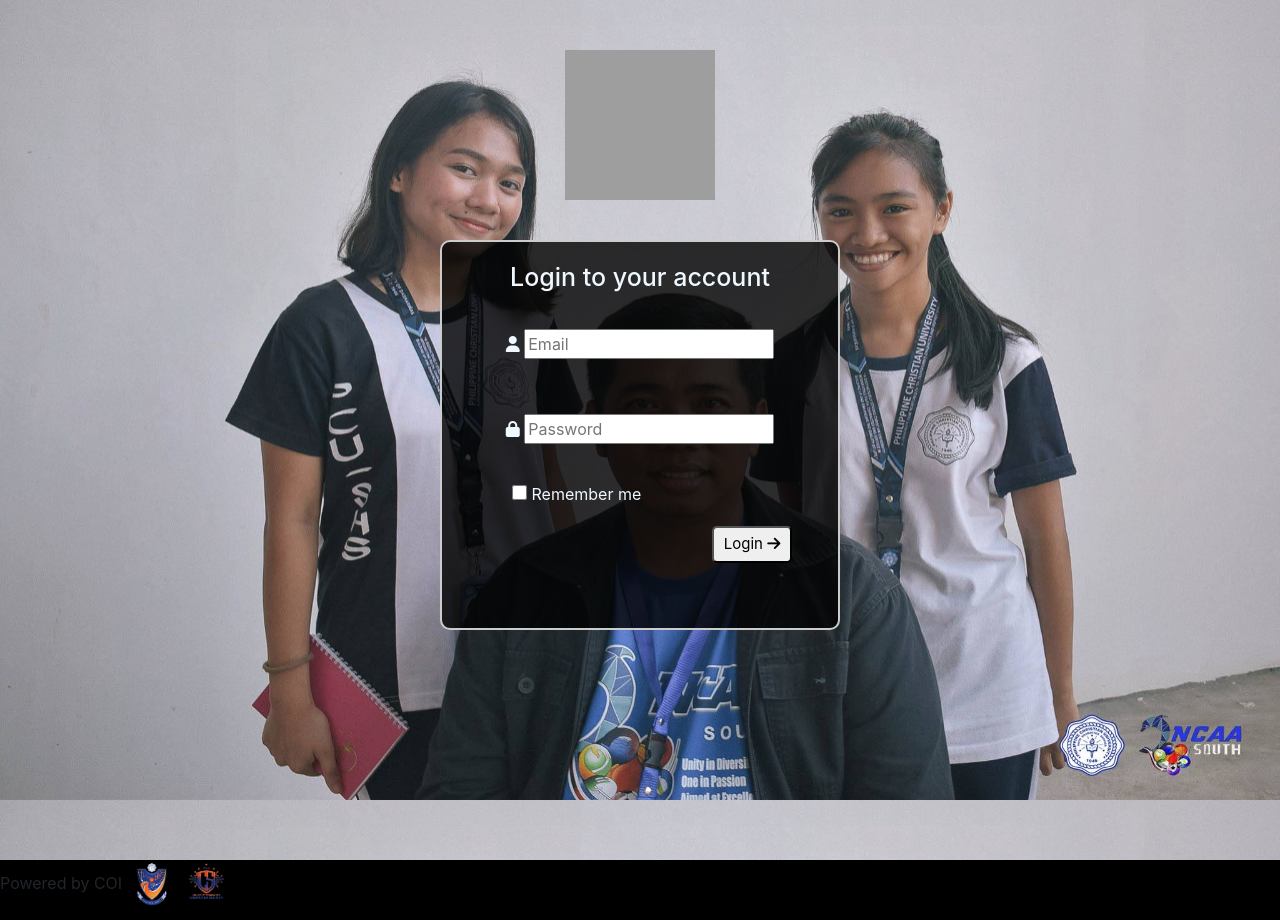
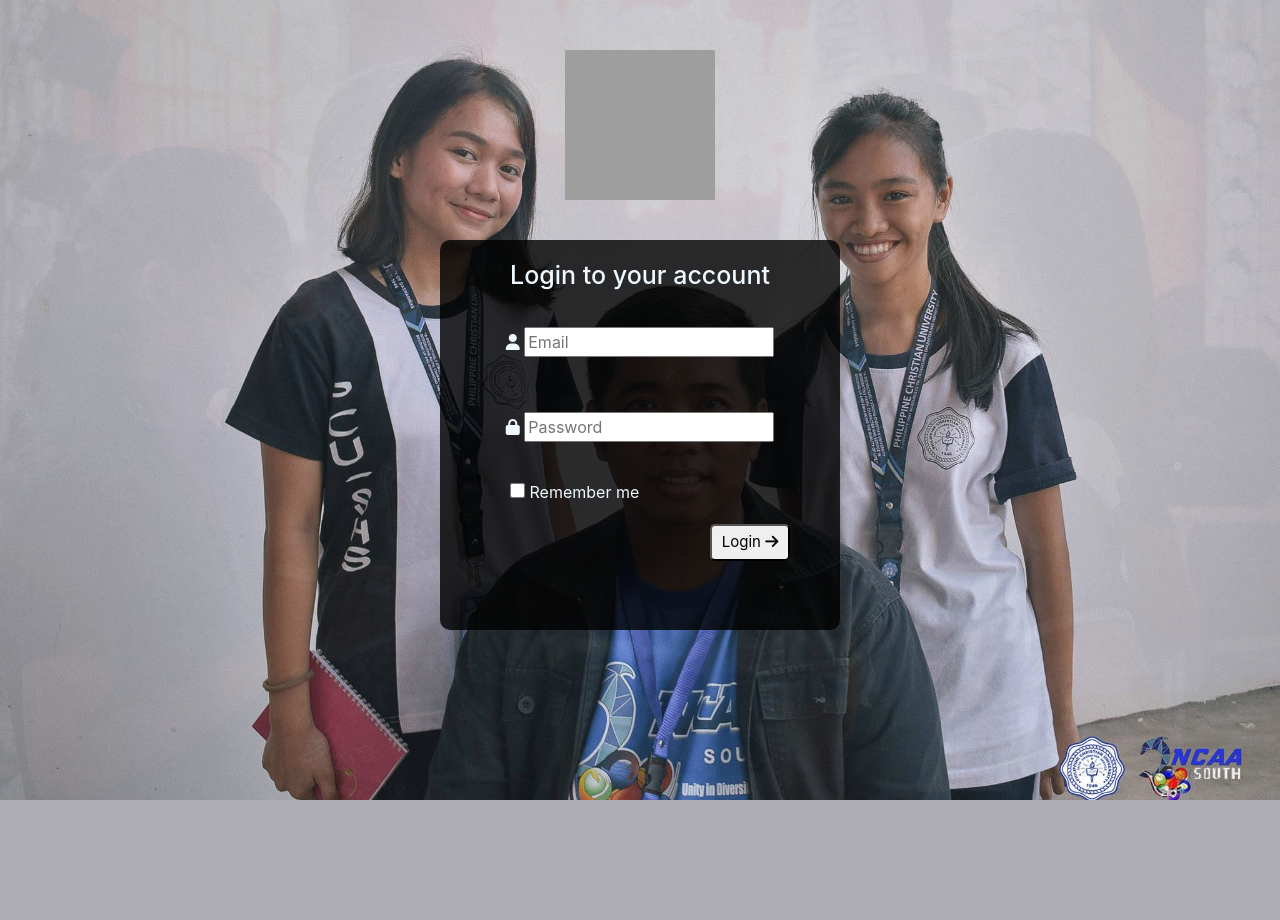
Before and after one commit to Deskud/UniformSM-Thesis-2024-2025-, a PHP site: page /Login.php in a window 1280 px wide. After the commit the page ends 800 px from the top, so only its background shows below. Run offline with PHP 8.4, Linux system fonts and the light colour scheme; some libraries are stand-ins or nearby versions; grey boxes are pictures that could not be loaded.

Commit message:
Few styling changes

```diff
--- a/Login.php
+++ b/Login.php
@@ -41,10 +41,9 @@
                     </div>
             </form>
         </div>
-        <div class="Login-footer">
-            Powered by COI
-            <img src="Styles/BGpics/COI Logo.png">
-            <img src="Styles/BGpics/ComSoc Logo.png">
-        </div>
+
+
+
+
 </body>
 </html>
--- a/Styles/Stylings.css
+++ b/Styles/Stylings.css
@@ -84,7 +84,7 @@ h5{
     margin-left: auto;
     margin-right: auto;
     border-radius:10px;
-    border:solid 2px #cccccc;
+    /* border:solid 2px #cccccc; */
     padding: 20px;
     background-color: rgba(0, 0, 0, 0.8) ;
     color: aliceblue;
@@ -139,18 +139,8 @@ h5{
 
 
 }
-.Login-footer{
-    margin-top: 230px;
-    height: 60px;
-    background-color: rgb(0, 0, 0);
-}
-.Login-footer img{
-    display: flexbox;
 
-    margin-left: auto;
-    margin-right: auto;
-    width: 50px;
-}
+
 
 /* End Login Page */
 
@@ -193,6 +183,10 @@ height: auto;
     margin-top: 10px;
     margin-right: 20px;
 }
+.Dash-top a:hover{
+    opacity: 0.5;
+    transition: 0.2s;
+}
 .Dash-side{
     background-color: #343c44;
     width: 250px;
```
Also changed, not shown: Dashboard.php (+7 -3 lines).
